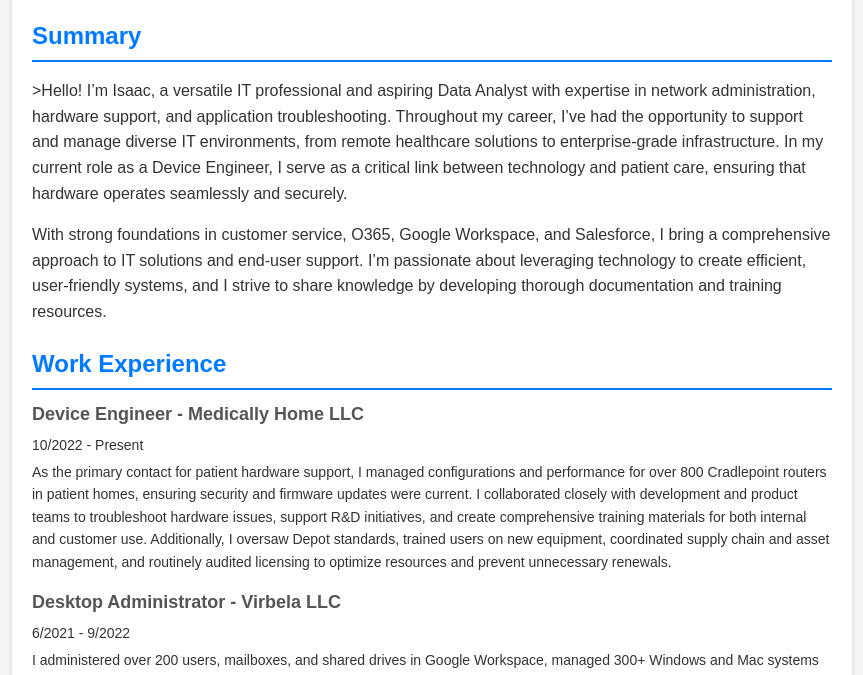
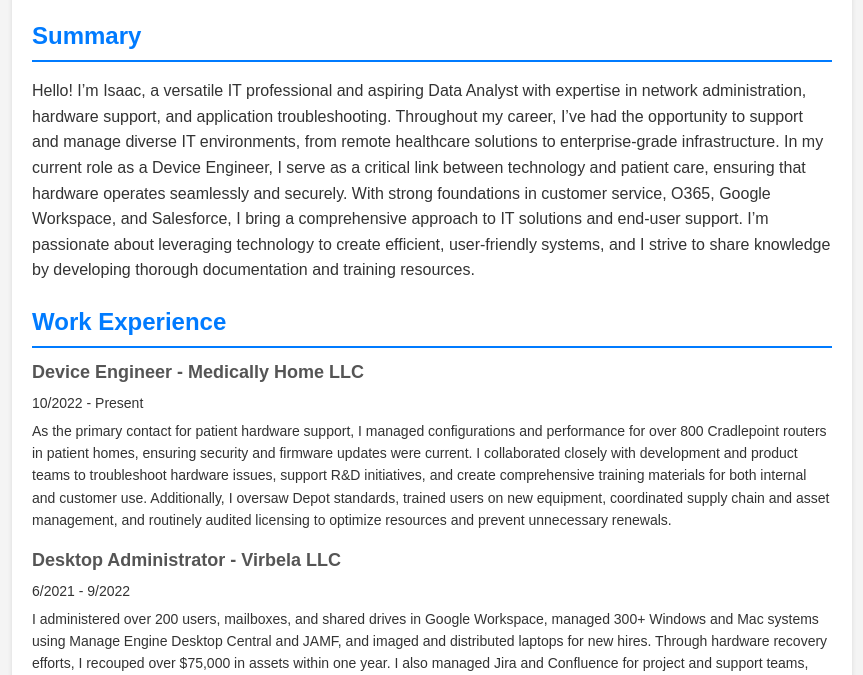
Before and after one commit to IsaacCloud/Resume, a plain HTML site: page index.html in a window 1280 px wide. Shown: the part 124-799 px from the top of the page, without its empty margins (208-1071 px from the left). Drawn offline with Linux system fonts and the light colour scheme.

Commit message:
updating summary

```diff
--- a/index.html
+++ b/index.html
@@ -91,8 +91,7 @@
             <section class="section">
                 <h2>Summary</h2>
                 <p>
-                    >Hello! I’m Isaac, a versatile IT professional and aspiring Data Analyst with expertise in network administration, hardware support, and application troubleshooting. Throughout my career, I’ve had the opportunity to support and manage diverse IT environments, from remote healthcare solutions to enterprise-grade infrastructure. In my current role as a Device Engineer, I serve as a critical link between technology and patient care, ensuring that hardware operates seamlessly and securely.</p>
-        <p>With strong foundations in customer service, O365, Google Workspace, and Salesforce, I bring a comprehensive approach to IT solutions and end-user support. I’m passionate about leveraging technology to create efficient, user-friendly systems, and I strive to share knowledge by developing thorough documentation and training resources.
+                    Hello! I’m Isaac, a versatile IT professional and aspiring Data Analyst with expertise in network administration, hardware support, and application troubleshooting. Throughout my career, I’ve had the opportunity to support and manage diverse IT environments, from remote healthcare solutions to enterprise-grade infrastructure. In my current role as a Device Engineer, I serve as a critical link between technology and patient care, ensuring that hardware operates seamlessly and securely. With strong foundations in customer service, O365, Google Workspace, and Salesforce, I bring a comprehensive approach to IT solutions and end-user support. I’m passionate about leveraging technology to create efficient, user-friendly systems, and I strive to share knowledge by developing thorough documentation and training resources.
                 </p>
             </section>
             <section class="section">
```
